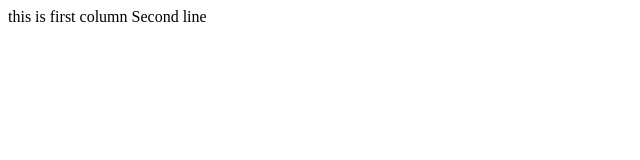
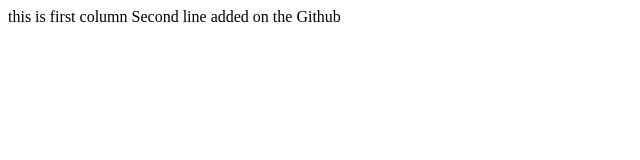
Before and after one commit to EgorPush/frontend_test, a plain HTML site: page index.html in a window 1280 px wide. Shown: the whole page, without its empty margins (0-640 px from the left). Drawn offline with Linux system fonts and the light colour scheme.

Commit message:
Update index.html

```diff
--- a/index.html
+++ b/index.html
@@ -7,5 +7,6 @@
 this is first column
 
 Second line
+	added on the Github
 </body>
 </html>
```
